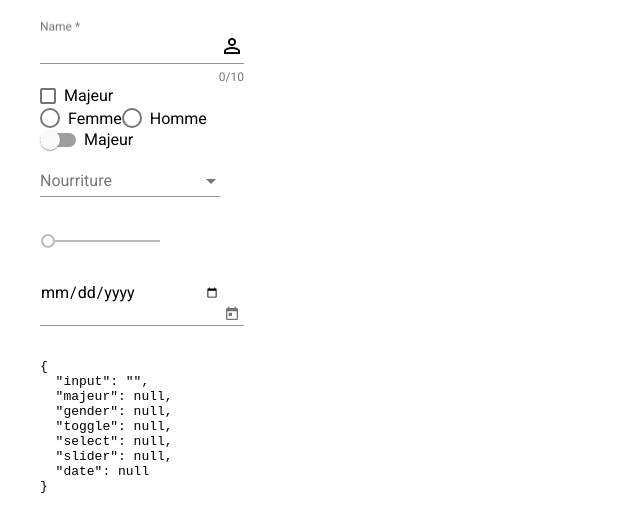
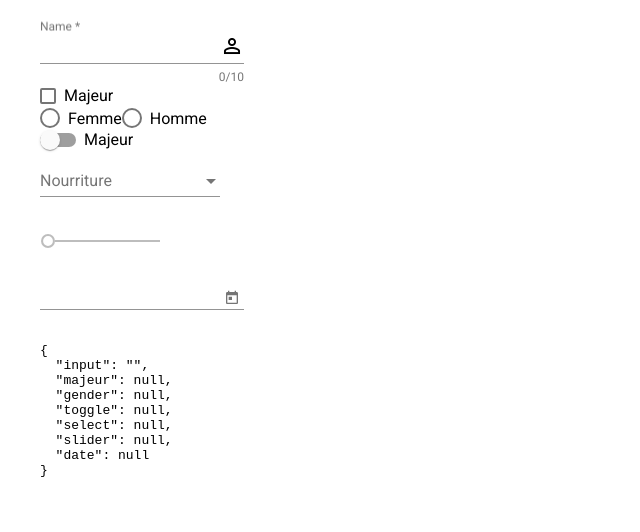
Before and after one commit to dymafr/angular-chap23-l4, an Angular app: page / in a window 1280 px wide. Shown: the top 532 px of the page, without its empty margins (0-640 px from the left). Built offline with nearby package versions, Linux system fonts and the light colour scheme.

Commit message:
1 file modified

```diff
--- a/src/app/app.component.html
+++ b/src/app/app.component.html
@@ -34,7 +34,7 @@
 	</div>
 	<div>
 		<mat-form-field>
-			<input type="date" matInput [matDatepicker]="picker" formControlName="date">
+			<input matInput [matDatepicker]="picker" formControlName="date">
 			<mat-datepicker-toggle matSuffix [for]="picker"></mat-datepicker-toggle>
 			<mat-datepicker #picker></mat-datepicker>
 		</mat-form-field>
```
